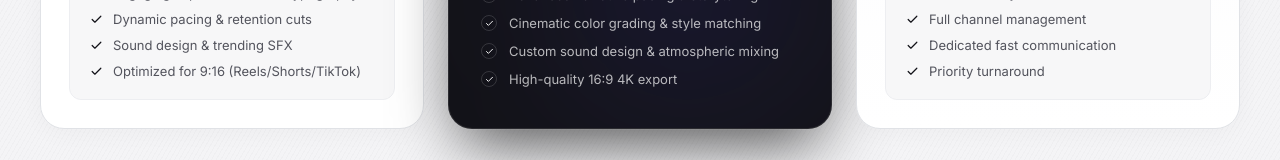
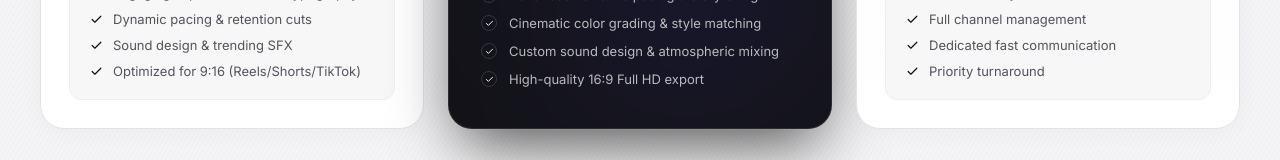
Before and after one commit to Borshon-kabir/my-portfolio, a Next.js app: page / in a window 1280 px wide. Shown: the part 7259-7419 px from the top of the page. Built offline with nearby package versions, Linux system fonts and the light colour scheme.

Commit message:
Update pricing to Full HD

```diff
--- a/components/Pricing.tsx
+++ b/components/Pricing.tsx
@@ -26,7 +26,7 @@ const card2Features = [
   'Advanced narrative pacing & storytelling',
   'Cinematic color grading & style matching',
   'Custom sound design & atmospheric mixing',
-  'High-quality 16:9 4K export',
+  'High-quality 16:9 Full HD export',
 ];
 
 const card3Features = [
```
